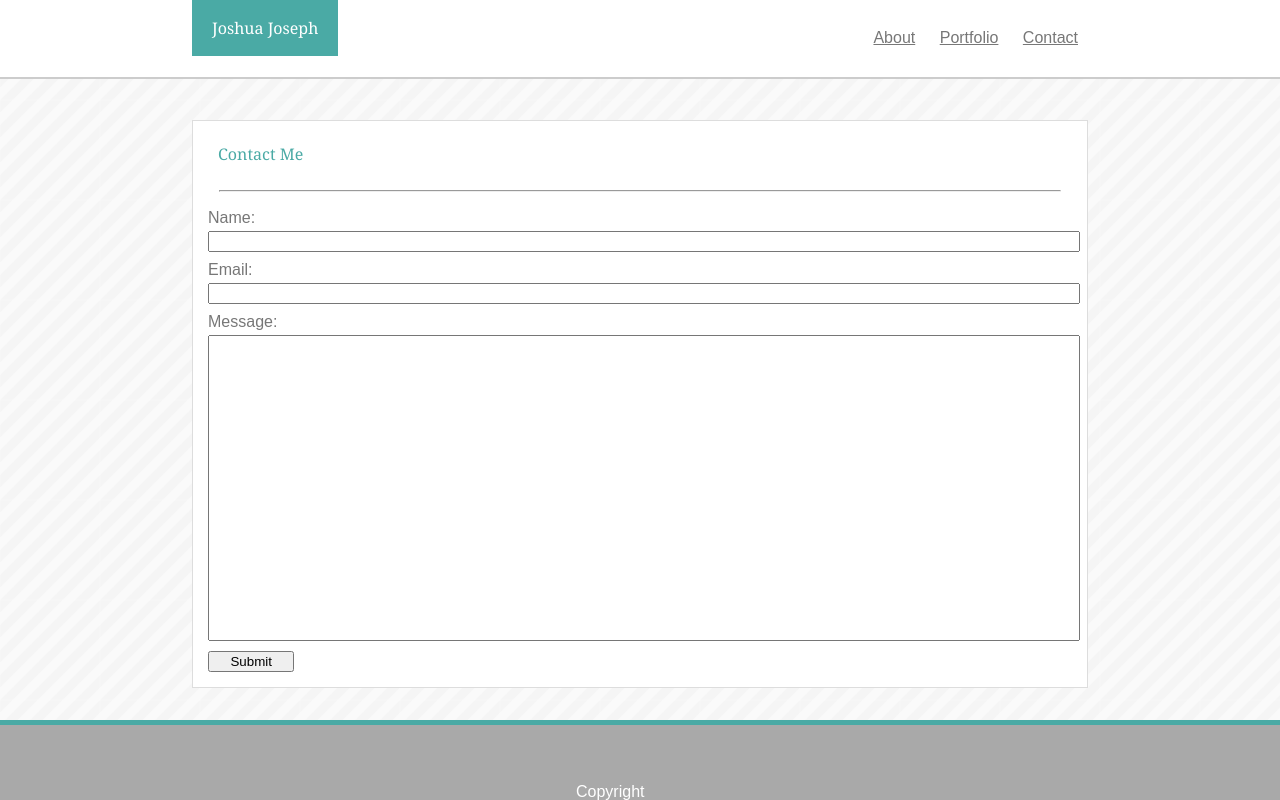
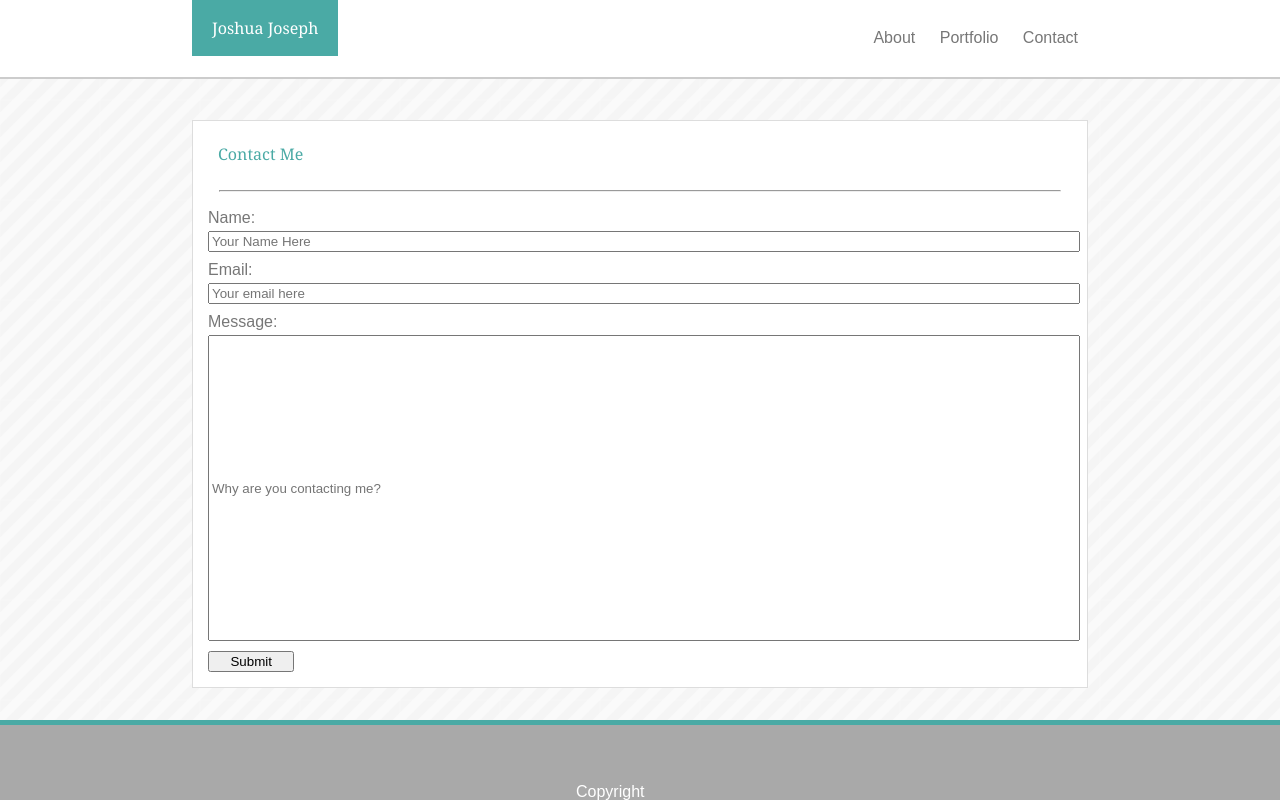
Before and after one commit to Chaelor/Basic-Portfolio, a plain HTML site: page contact.html in a window 1280 px wide. Drawn offline with Linux system fonts and the light colour scheme; files that its build step writes are made by us from their sources.

Commit message:
Final Coding

```diff
--- a/assets/css/style.css
+++ b/assets/css/style.css
@@ -12,6 +12,8 @@ html, body {
     width: 100%;
     font-family: "Arial", "Helvetica Neue", Helvetica, sans-serif;
     color: #777777;
+    position: relative;
+    min-height: 100%;
 }
 
 header {
@@ -25,7 +27,7 @@ header {
 }
 
 .footer {
-    position: absolute;
+    position: fixed;
     bottom: 0;
     left: 0;
     height: 75px;
@@ -74,6 +76,7 @@ a {
     padding: 10px;
     background-color: white;
     color: #777777;
+    text-decoration: none;
 }
 
 a:hover {
--- a/contact.html
+++ b/contact.html
@@ -28,11 +28,11 @@
 
                 <form>
                     <label>Name:</label><br>
-                    <input id="Name" type="text"><br>
+                    <input id="Name" type="text" placeholder="Your Name Here"><br>
                     <label>Email:</label><br>
-                    <input id="email" type="text"><br>
+                    <input id="email" type="text" placeholder="Your email here"><br>
                     <label>Message:</label><br>
-                    <input id="message" type="text">
+                    <input id="message" type="text" placeholder="Why are you contacting me?">
                     <input type="submit" value="Submit" id="submit">
 
                 </form>
```
